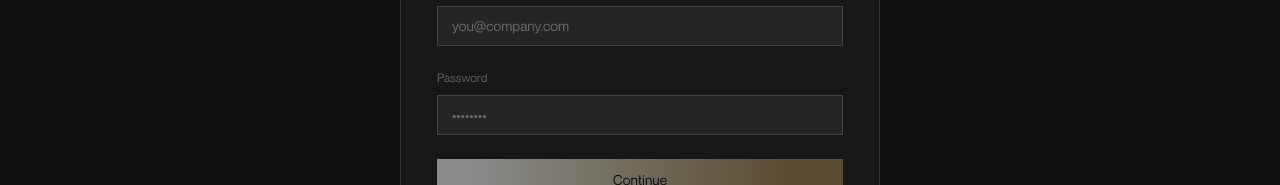
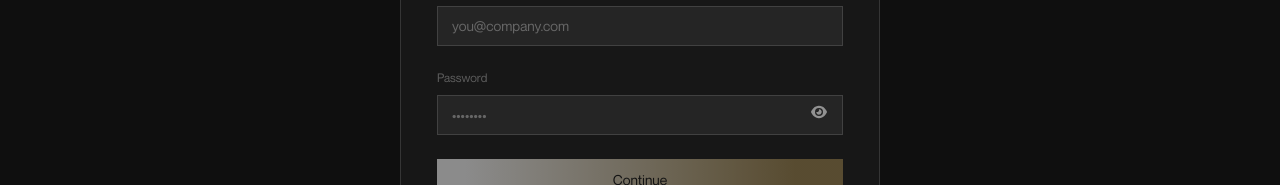
Before and after one commit to Asad45AsRa/Perpetual-Prop-Firm, a Next.js app: page /admin in a window 1280 px wide. Shown: the part 349-534 px from the top of the page. Built offline with nearby package versions, Linux system fonts and the light colour scheme.

Commit message:
password view

```diff
--- a/src/components/admin/Adminauth.tsx
+++ b/src/components/admin/Adminauth.tsx
@@ -8,6 +8,7 @@ import { OtpInput } from "@/components/auth/OtpInput";
 import { GoldButton } from "@/components/auth/GoldButton";
 import { adminApi, MOCK_BLOCKED, USE_MOCK } from "./adminApi";
 import type { AccessLevel } from "./permissions";
+import { FaEye, FaEyeSlash } from "react-icons/fa6";
 
 /* ───────────────────────── Types + session store ───────────────────────── */
 
@@ -180,12 +181,14 @@ export function AdminAuth() {
     const [attempts, setAttempts] = useState(0);
     const [error, setError] = useState("");
     const [loading, setLoading] = useState(false);
+    const [showPassword, setShowPassword] = useState(false);
 
     const backToLogin = (msg = "") => {
         setStep("credentials");
         setCode("");
         setAttempts(0);
         setPassword("");
+        setShowPassword(false);
         setError(msg);
     };
 
@@ -255,15 +258,26 @@ export function AdminAuth() {
                             value={email}
                             onChange={(e) => setEmail(e.target.value)}
                         />
+                        <div className="relative">
                             <TextField
                                 id="admin-password"
                                 label="Password"
-                            type="password"
+                                type={showPassword ? "text" : "password"}
                                 autoComplete="current-password"
                                 placeholder="••••••••"
                                 value={password}
                                 onChange={(e) => setPassword(e.target.value)}
                             />
+                            <button
+                                type="button"
+                                onClick={() => setShowPassword((v) => !v)}
+                                aria-label={showPassword ? "Hide password" : "Show password"}
+                                aria-pressed={showPassword}
+                                className="absolute bottom-0 right-0 flex h-[46px] w-12 items-center justify-center text-white/50 transition-colors hover:text-white"
+                            >
+                                {showPassword ? <FaEyeSlash size={16} /> : <FaEye size={16} />}
+                            </button>
+                        </div>
                         {MOCK_BLOCKED && (
                             <p role="alert" className="text-[14px] text-red-400">
                                 Demo data is switched on in a production build. Set NEXT_PUBLIC_ADMIN_MOCK=false and connect the backend.
--- a/src/components/admin/Notifications.tsx
+++ b/src/components/admin/Notifications.tsx
@@ -1,6 +1,6 @@
 "use client";
 
-import { useState } from "react";
+import { useEffect, useRef, useState } from "react";
 import { Bell } from "lucide-react";
 import { useAdminNavigate, useAdminQuery } from "./adminData";
 import { timeAgo } from "./ui";
@@ -16,9 +16,32 @@ export function NotificationBell() {
   const { data } = useAdminQuery<ListResponse<NotificationItem>>("notifications", "/admin/notifications");
   const items = data?.items ?? [];
   const critical = items.some((i) => i.level === "critical");
+  const wrapRef = useRef<HTMLDivElement>(null);
+
+  useEffect(() => {
+    if (!open) return;
+
+    const onPointerDown = (e: MouseEvent | TouchEvent) => {
+      if (wrapRef.current && !wrapRef.current.contains(e.target as Node)) {
+        setOpen(false);
+      }
+    };
+    const onKey = (e: KeyboardEvent) => {
+      if (e.key === "Escape") setOpen(false);
+    };
+
+    document.addEventListener("mousedown", onPointerDown);
+    document.addEventListener("touchstart", onPointerDown);
+    document.addEventListener("keydown", onKey);
+    return () => {
+      document.removeEventListener("mousedown", onPointerDown);
+      document.removeEventListener("touchstart", onPointerDown);
+      document.removeEventListener("keydown", onKey);
+    };
+  }, [open]);
 
   return (
-    <div className="relative">
+    <div ref={wrapRef} className="relative">
       <button
         type="button"
         aria-label={`Notifications (${items.length})`}
@@ -35,12 +58,12 @@ export function NotificationBell() {
       </button>
 
       {open && (
-        <div className="absolute right-0 top-full z-40 mt-2 w-[360px] max-w-[calc(100vw-32px)] border-[0.7px] border-white/[0.13] bg-surface">
+        <div className="absolute right-0 top-full z-40 mt-2 w-[360px] max-w-[calc(100vw-32px)] border-[0.7px] border-white/[0.13] bg-surface max-sm:fixed max-sm:inset-x-4 max-sm:top-[84px] max-sm:mt-0 max-sm:w-auto max-sm:max-w-none">
           <p className="border-b border-white/[0.08] px-4 py-3 text-[14px] text-white/60">Needs attention</p>
           {items.length === 0 ? (
             <p className="px-4 py-6 text-center text-[14px] text-white/40">All clear. Nothing is waiting.</p>
           ) : (
-            <ul className="max-h-[360px] overflow-y-auto">
+            <ul className="max-h-[360px] overflow-y-auto max-sm:max-h-[60vh]">
               {items.map((n) => (
                 <li key={n.id}>
                   <button
```
Lines whose indentation alone changed are shown as unchanged.
